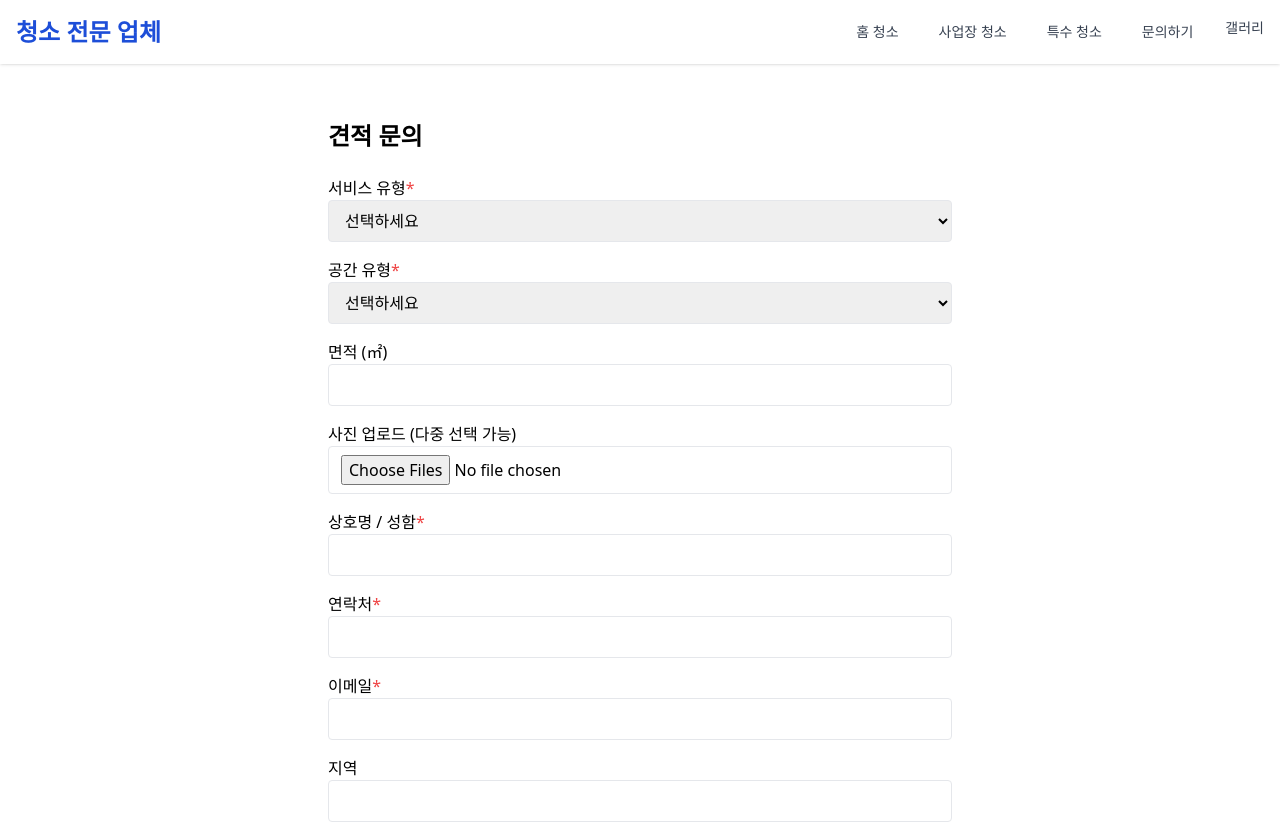
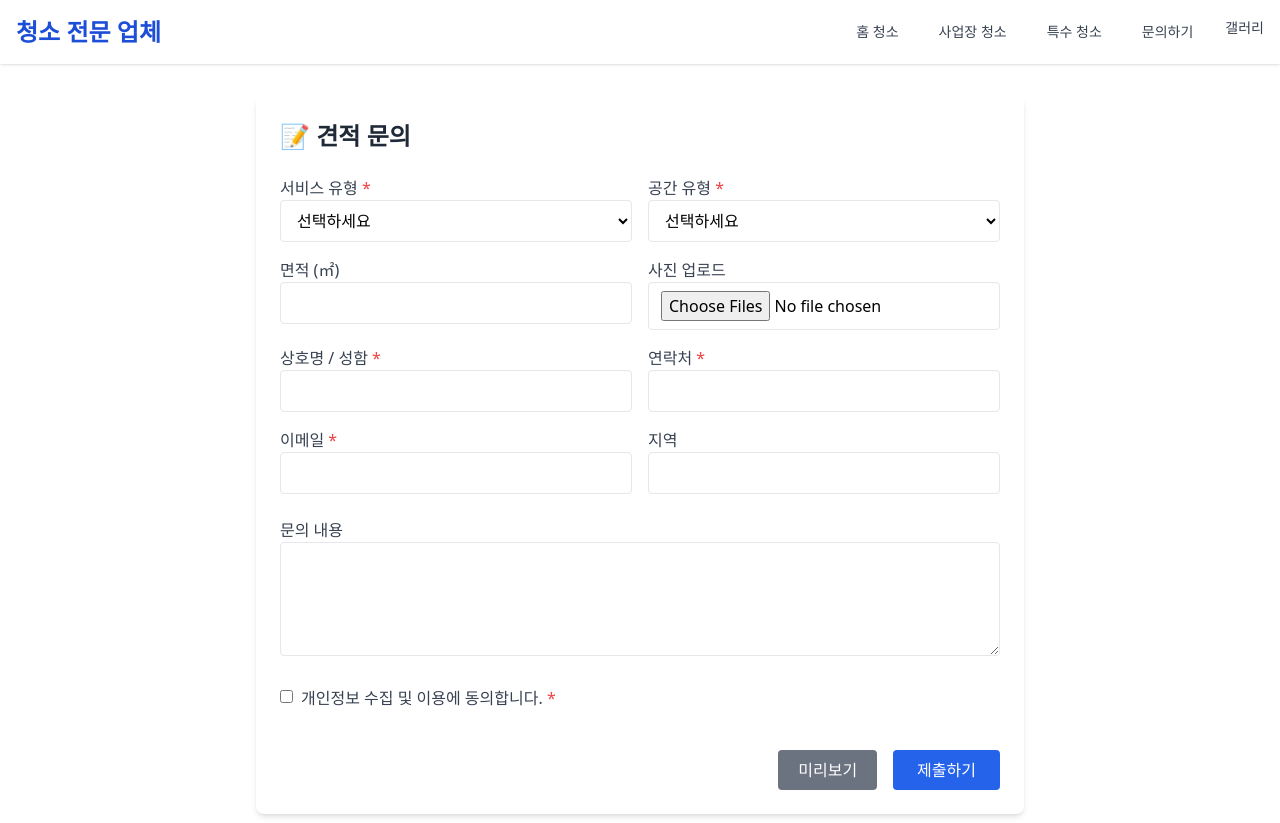
Before and after one commit to scvgong/FullStack_Cleaning_Service, a React (Vite) app in the folder Frontend/: page /contact/quote in a window 1280 px wide. Shown: the top 823 px of the page. Built offline with nearby package versions, Linux system fonts and the light colour scheme.

Commit message:
입력 폼 UI 개선선

```diff
--- a/Frontend/src/pages/contact/QuoteRequest.jsx
+++ b/Frontend/src/pages/contact/QuoteRequest.jsx
@@ -138,19 +138,23 @@ const QuoteRequest = () => {
   };
 
   return (
-    <section className="max-w-2xl mx-auto p-6">
-      <h2 className="text-2xl font-bold mb-6">견적 문의</h2>
-      <form onSubmit={handleSubmit} className="space-y-4">
+    <form className="max-w-3xl mx-auto p-6 bg-white dark:bg-gray-800 rounded-lg shadow-md space-y-6">
+      <h2 className="text-2xl font-bold text-gray-800 dark:text-white">
+        📝 견적 문의
+      </h2>
+
+      <div className="grid sm:grid-cols-2 gap-4">
+        {/* 서비스 유형 */}
         <div>
-          <label className="block font-medium">
-            서비스 유형<span className="text-red-500">*</span>
+          <label className="block font-medium text-gray-700 dark:text-gray-200">
+            서비스 유형 <span className="text-red-500">*</span>
           </label>
           <select
             name="serviceType"
             ref={refs.serviceType}
             value={form.serviceType}
             onChange={handleChange}
-            className="w-full border rounded px-3 py-2"
+            className="w-full border rounded px-3 py-2 bg-white dark:bg-gray-700 dark:border-gray-600 dark:text-white"
           >
             <option value="">선택하세요</option>
             <option value="입주청소">입주청소</option>
@@ -163,16 +167,18 @@ const QuoteRequest = () => {
             <p className="text-red-500 text-sm mt-1">{errors.serviceType}</p>
           )}
         </div>
+
+        {/* 공간 유형 */}
         <div>
-          <label className="block font-medium">
-            공간 유형<span className="text-red-500">*</span>
+          <label className="block font-medium text-gray-700 dark:text-gray-200">
+            공간 유형 <span className="text-red-500">*</span>
           </label>
           <select
             name="spaceType"
             ref={refs.spaceType}
             value={form.spaceType}
             onChange={handleChange}
-            className="w-full border rounded px-3 py-2"
+            className="w-full border rounded px-3 py-2 bg-white dark:bg-gray-700 dark:border-gray-600 dark:text-white"
           >
             <option value="">선택하세요</option>
             <option value="주거공간">주거공간</option>
@@ -183,20 +189,26 @@ const QuoteRequest = () => {
             <p className="text-red-500 text-sm mt-1">{errors.spaceType}</p>
           )}
         </div>
+
+        {/* 면적 */}
         <div>
-          <label className="block font-medium">면적 (㎡)</label>
+          <label className="block font-medium text-gray-700 dark:text-gray-200">
+            면적 (㎡)
+          </label>
           <input
             type="text"
             name="area"
             ref={refs.area}
             value={form.area}
             onChange={handleChange}
-            className="w-full border rounded px-3 py-2"
+            className="w-full border rounded px-3 py-2 bg-white dark:bg-gray-700 dark:border-gray-600 dark:text-white"
           />
         </div>
+
+        {/* 사진 업로드 */}
         <div>
-          <label className="block font-medium">
-            사진 업로드 (다중 선택 가능)
+          <label className="block font-medium text-gray-700 dark:text-gray-200">
+            사진 업로드
           </label>
           <input
             type="file"
@@ -204,12 +216,14 @@ const QuoteRequest = () => {
             multiple
             accept="image/*"
             onChange={handleImageChange}
-            className="w-full border rounded px-3 py-2"
+            className="w-full border rounded px-3 py-2 bg-white dark:bg-gray-700 dark:border-gray-600 dark:text-white"
           />
         </div>
+
+        {/* 이름 */}
         <div>
-          <label className="block font-medium">
-            상호명 / 성함<span className="text-red-500">*</span>
+          <label className="block font-medium text-gray-700 dark:text-gray-200">
+            상호명 / 성함 <span className="text-red-500">*</span>
           </label>
           <input
             type="text"
@@ -217,15 +231,17 @@ const QuoteRequest = () => {
             ref={refs.name}
             value={form.name}
             onChange={handleChange}
-            className="w-full border rounded px-3 py-2"
+            className="w-full border rounded px-3 py-2 bg-white dark:bg-gray-700 dark:border-gray-600 dark:text-white"
           />
           {errors.name && (
             <p className="text-red-500 text-sm mt-1">{errors.name}</p>
           )}
         </div>
+
+        {/* 연락처 */}
         <div>
-          <label className="block font-medium">
-            연락처<span className="text-red-500">*</span>
+          <label className="block font-medium text-gray-700 dark:text-gray-200">
+            연락처 <span className="text-red-500">*</span>
           </label>
           <input
             type="tel"
@@ -233,15 +249,17 @@ const QuoteRequest = () => {
             ref={refs.phone}
             value={form.phone}
             onChange={handleChange}
-            className="w-full border rounded px-3 py-2"
+            className="w-full border rounded px-3 py-2 bg-white dark:bg-gray-700 dark:border-gray-600 dark:text-white"
           />
           {errors.phone && (
             <p className="text-red-500 text-sm mt-1">{errors.phone}</p>
           )}
         </div>
+
+        {/* 이메일 */}
         <div>
-          <label className="block font-medium">
-            이메일<span className="text-red-500">*</span>
+          <label className="block font-medium text-gray-700 dark:text-gray-200">
+            이메일 <span className="text-red-500">*</span>
           </label>
           <input
             type="email"
@@ -249,108 +267,153 @@ const QuoteRequest = () => {
             ref={refs.email}
             value={form.email}
             onChange={handleChange}
-            className="w-full border rounded px-3 py-2"
+            className="w-full border rounded px-3 py-2 bg-white dark:bg-gray-700 dark:border-gray-600 dark:text-white"
           />
           {errors.email && (
             <p className="text-red-500 text-sm mt-1">{errors.email}</p>
           )}
         </div>
+
+        {/* 지역 */}
         <div>
-          <label className="block font-medium">지역</label>
+          <label className="block font-medium text-gray-700 dark:text-gray-200">
+            지역
+          </label>
           <input
             type="text"
             name="location"
             value={form.location}
             onChange={handleChange}
-            className="w-full border rounded px-3 py-2"
+            className="w-full border rounded px-3 py-2 bg-white dark:bg-gray-700 dark:border-gray-600 dark:text-white"
           />
         </div>
+      </div>
+
+      {/* 문의 내용 */}
       <div>
-          <label className="block font-medium">문의 내용</label>
+        <label className="block font-medium text-gray-700 dark:text-gray-200">
+          문의 내용
+        </label>
         <textarea
           name="message"
           value={form.message}
           onChange={handleChange}
-            className="w-full border rounded px-3 py-2"
           rows={4}
+          className="w-full border rounded px-3 py-2 bg-white dark:bg-gray-700 dark:border-gray-600 dark:text-white"
         />
       </div>
-        <div className="flex items-start">
+
+      {/* 동의 */}
+      <div className="flex items-start space-x-2">
         <input
           id="agree"
           type="checkbox"
           name="agree"
           checked={form.agree}
           onChange={handleChange}
-            className="mr-2 mt-1"
+          className="mt-1"
         />
-          <label htmlFor="agree" className="cursor-pointer">
-            개인정보 수집 및 이용에 동의합니다.
-            <span className="text-red-500"> *</span>
+        <label htmlFor="agree" className="text-gray-700 dark:text-gray-200">
+          개인정보 수집 및 이용에 동의합니다.{" "}
+          <span className="text-red-500">*</span>
         </label>
       </div>
+
+      {/* 버튼 */}
+      <div className="flex flex-wrap gap-4 justify-end pt-4">
         <button
           type="button"
           onClick={() => setShowPreview(true)}
-          className="px-4 py-2 bg-blue-600 text-white rounded"
+          className="px-5 py-2 rounded bg-gray-500 hover:bg-gray-600 text-white"
         >
           미리보기
-        </button>
+        </button>{" "}
         {showPreview && (
-          <div className="border p-4 mt-6 bg-gray-100 rounded shadow">
-            <h3 className="text-xl font-bold mb-3">미리보기</h3>
-            <p>
-              <strong>이름:</strong> {form.name}
+          <div
+            className="fixed inset-0 z-50 flex items-center justify-center bg-black bg-opacity-60"
+            onClick={() => setShowPreview(false)}
+          >
+            <div
+              className="relative w-full max-w-2xl mx-4 md:mx-auto bg-white dark:bg-gray-800 p-6 rounded-lg shadow-lg"
+              onClick={(e) => e.stopPropagation()} // 모달 내부 클릭 시 닫히지 않도록
+            >
+              <h3 className="text-2xl font-semibold mb-5 text-gray-900 dark:text-gray-100">
+                📋 미리보기
+              </h3>
+
+              <div className="grid grid-cols-1 sm:grid-cols-2 gap-x-6 gap-y-4 text-gray-700 dark:text-gray-300 text-sm">
+                <div>
+                  <span className="font-medium">이름 :</span> {form.name}
+                </div>
+                <div>
+                  <span className="font-medium">연락처 :</span> {form.phone}
+                </div>
+                <div>
+                  <span className="font-medium">이메일 :</span> {form.email}
+                </div>
+                <div>
+                  <span className="font-medium">위치 :</span> {form.location}
+                </div>
+                <div>
+                  <span className="font-medium">서비스 유형 :</span>{" "}
+                  {form.serviceType}
+                </div>
+                <div>
+                  <span className="font-medium">공간 유형 :</span>{" "}
+                  {form.spaceType}
+                </div>
+                <div>
+                  <span className="font-medium">면적 :</span> {form.area}
+                </div>
+                <div className="col-span-2">
+                  <span className="font-medium">메시지 :</span>
+                  <div className="whitespace-pre-wrap mt-1 px-3 py-2 border border-gray-200 dark:border-gray-600 rounded bg-gray-50 dark:bg-gray-700">
+                    {form.message || "없음"}
+                  </div>
+                </div>
+              </div>
+
+              <div className="mt-6">
+                <p className="font-medium text-gray-800 dark:text-gray-200 mb-2">
+                  첨부 이미지:
                 </p>
-            <p>
-              <strong>연락처:</strong> {form.phone}
-            </p>
-            <p>
-              <strong>이메일:</strong> {form.email}
-            </p>
-            <p>
-              <strong>위치:</strong> {form.location}
-            </p>
-            <p>
-              <strong>서비스 유형:</strong> {form.serviceType}
-            </p>
-            <p>
-              <strong>공간 유형:</strong> {form.spaceType}
-            </p>
-            <p>
-              <strong>면적:</strong> {form.area}
-            </p>
-            <p>
-              <strong>메시지:</strong> {form.message}
-            </p>
-
-            <div className="mt-4 flex flex-wrap gap-2">
-              {images.map((img, idx) => (
+                <div className="flex flex-wrap gap-4">
+                  {images.length > 0 ? (
+                    images.map((img, idx) => (
                       <img
                         key={idx}
                         src={URL.createObjectURL(img)}
                         alt={`preview-${idx}`}
-                  className="w-40 h-auto rounded border shadow"
+                        className="w-32 h-auto rounded border shadow-md"
                       />
-              ))}
+                    ))
+                  ) : (
+                    <p className="text-gray-500 text-sm">
+                      첨부된 이미지가 없습니다.
+                    </p>
+                  )}
+                </div>
               </div>
 
+              <div className="mt-6 text-right">
                 <button
                   onClick={() => setShowPreview(false)}
-              className="mt-4 px-4 py-2 bg-gray-500 text-white rounded"
+                  className="inline-block px-5 py-2 bg-blue-600 hover:bg-blue-700 text-white rounded transition"
                 >
                   닫기
                 </button>
               </div>
+            </div>
+          </div>
         )}
         <button
           type="submit"
-          className="bg-blue-600 text-white px-6 py-2 rounded hover:bg-blue-700"
+          className="px-6 py-2 rounded bg-blue-600 hover:bg-blue-700 text-white"
         >
           제출하기
         </button>
+      </div>
     </form>
-    </section>
   );
 };
 
```
Lines whose indentation alone changed are shown as unchanged.
